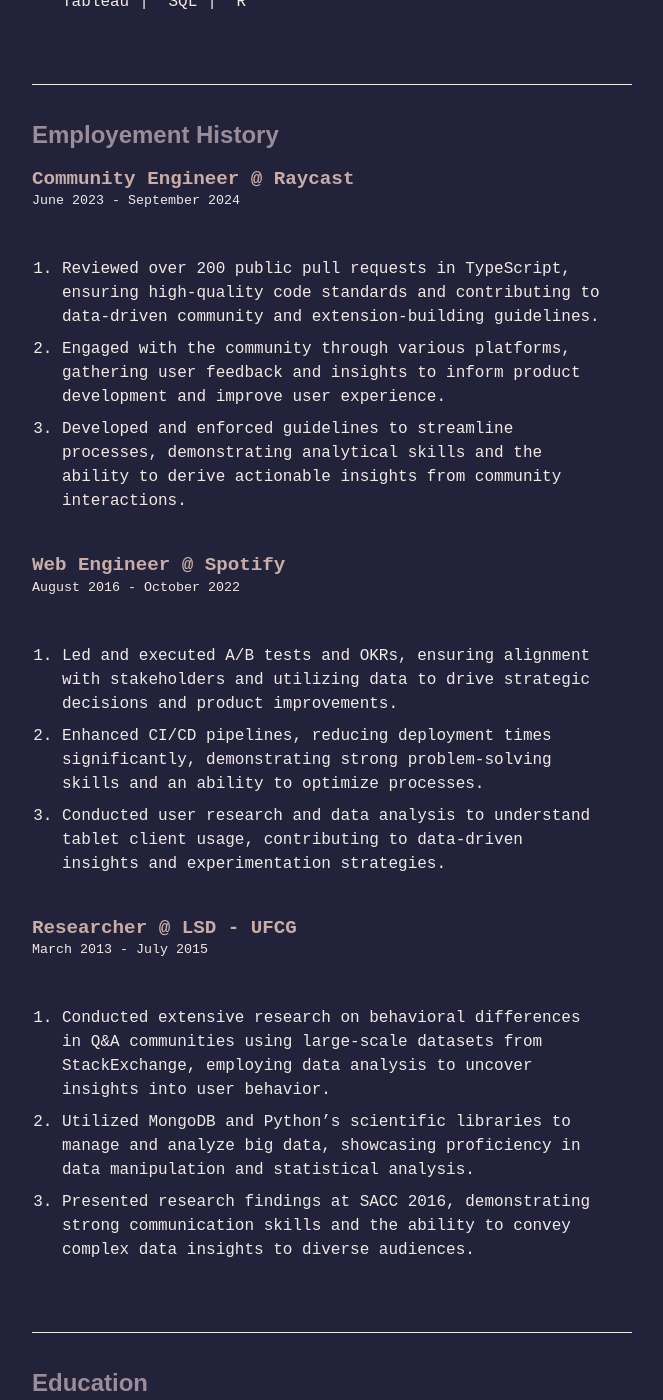
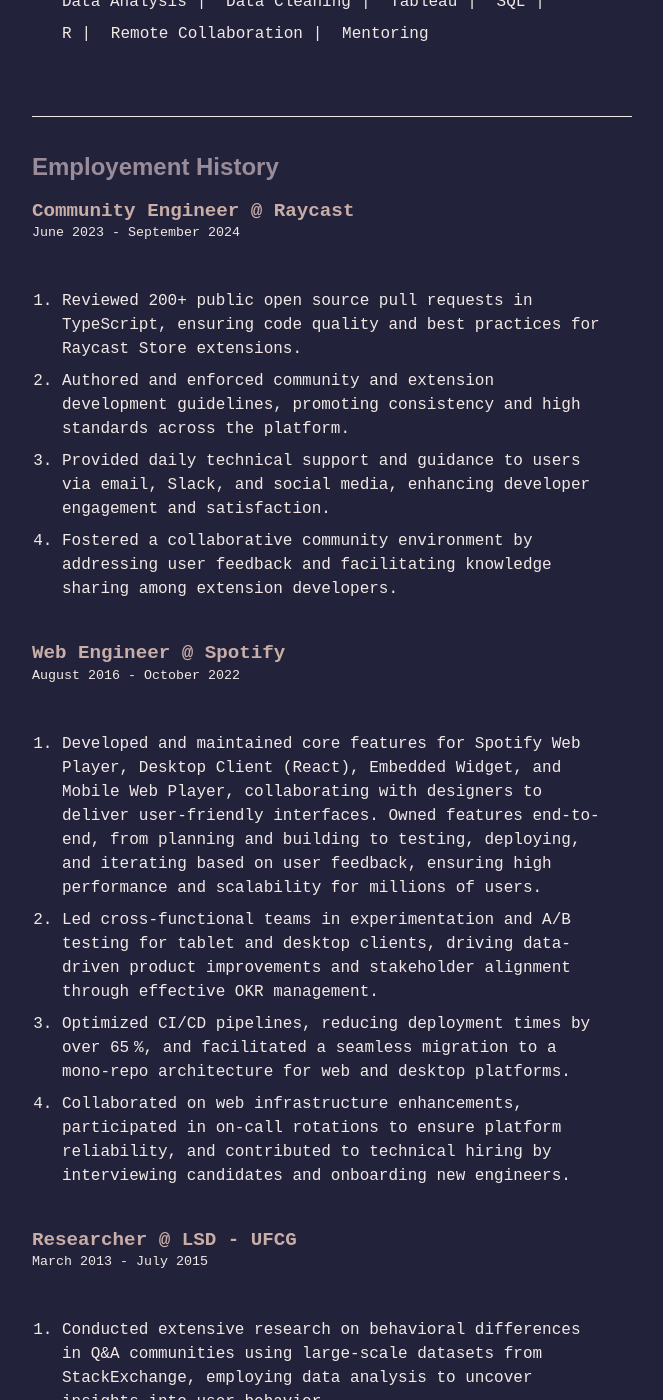
Before and after one commit to mil3na/mil3na.github.io, a Jekyll site: the page built from cv.md, in a window 1280 px wide and 1400 px high, scrolled down 971 px. Shown: the whole window, without its empty margins (308-971 px from the left). Built offline with Jekyll 4.4.1, drawn with Linux system fonts in a browser that asks for light colours; some web fonts are replaced; some of the changed text lies outside the part shown.

Commit message:
Update cv

```diff
--- a/cv.md
+++ b/cv.md
@@ -27,12 +27,16 @@ data-focused role, utilizing my skills to bridge the gap between technology and
   <li>HTML & CSS</li>
   <li>Git</li>
   <li>JavaScript</li>
+  <li>Typescript (basic)</li>
+  <li>Node.js</li>
   <li>Data Visualization</li>
   <li>Data Analysis</li>
   <li>Data Cleaning</li>
   <li>Tableau</li>
   <li>SQL</li>
   <li>R</li>
+  <li>Remote Collaboration</li>
+  <li>Mentoring</li>
 </ul>
 
 ---
@@ -43,17 +47,19 @@ data-focused role, utilizing my skills to bridge the gap between technology and
 
 <sub> June 2023 - September 2024</sub>
 
-- Reviewed over 200 public pull requests in TypeScript, ensuring high-quality code standards and contributing to data-driven community and extension-building guidelines.
-- Engaged with the community through various platforms, gathering user feedback and insights to inform product development and improve user experience.
-- Developed and enforced guidelines to streamline processes, demonstrating analytical skills and the ability to derive actionable insights from community interactions.
+- Reviewed 200+ public open source pull requests in TypeScript, ensuring code quality and best practices for Raycast Store extensions.
+- Authored and enforced community and extension development guidelines, promoting consistency and high standards across the platform.
+- Provided daily technical support and guidance to users via email, Slack, and social media, enhancing developer engagement and satisfaction.
+- Fostered a collaborative community environment by addressing user feedback and facilitating knowledge sharing among extension developers.
 
 ### Web Engineer @ Spotify
 
 <sub>August 2016 - October 2022</sub>
 
-- Led and executed A/B tests and OKRs, ensuring alignment with stakeholders and utilizing data to drive strategic decisions and product improvements.
-- Enhanced CI/CD pipelines, reducing deployment times significantly, demonstrating strong problem-solving skills and an ability to optimize processes.
-- Conducted user research and data analysis to understand tablet client usage, contributing to data-driven insights and experimentation strategies.
+- Developed and maintained core features for Spotify Web Player, Desktop Client (React), Embedded Widget, and Mobile Web Player, collaborating with designers to deliver user-friendly interfaces. Owned features end-to-end, from planning and building to testing, deploying, and iterating based on user feedback, ensuring high performance and scalability for millions of users.
+- Led cross-functional teams in experimentation and A/B testing for tablet and desktop clients, driving data-driven product improvements and stakeholder alignment through effective OKR management.
+- Optimized CI/CD pipelines, reducing deployment times by over 65 %, and facilitated a seamless migration to a mono-repo architecture for web and desktop platforms.
+- Collaborated on web infrastructure enhancements, participated in on-call rotations to ensure platform reliability, and contributed to technical hiring by interviewing candidates and onboarding new engineers.
 
 ### Researcher @ LSD - UFCG
 
```
Also changed, not shown: about.md (+0 -1 lines), index.md (+2 -2 lines), studies.md (deleted, +0 -8 lines), writing.md (added, +17 -0 lines).
